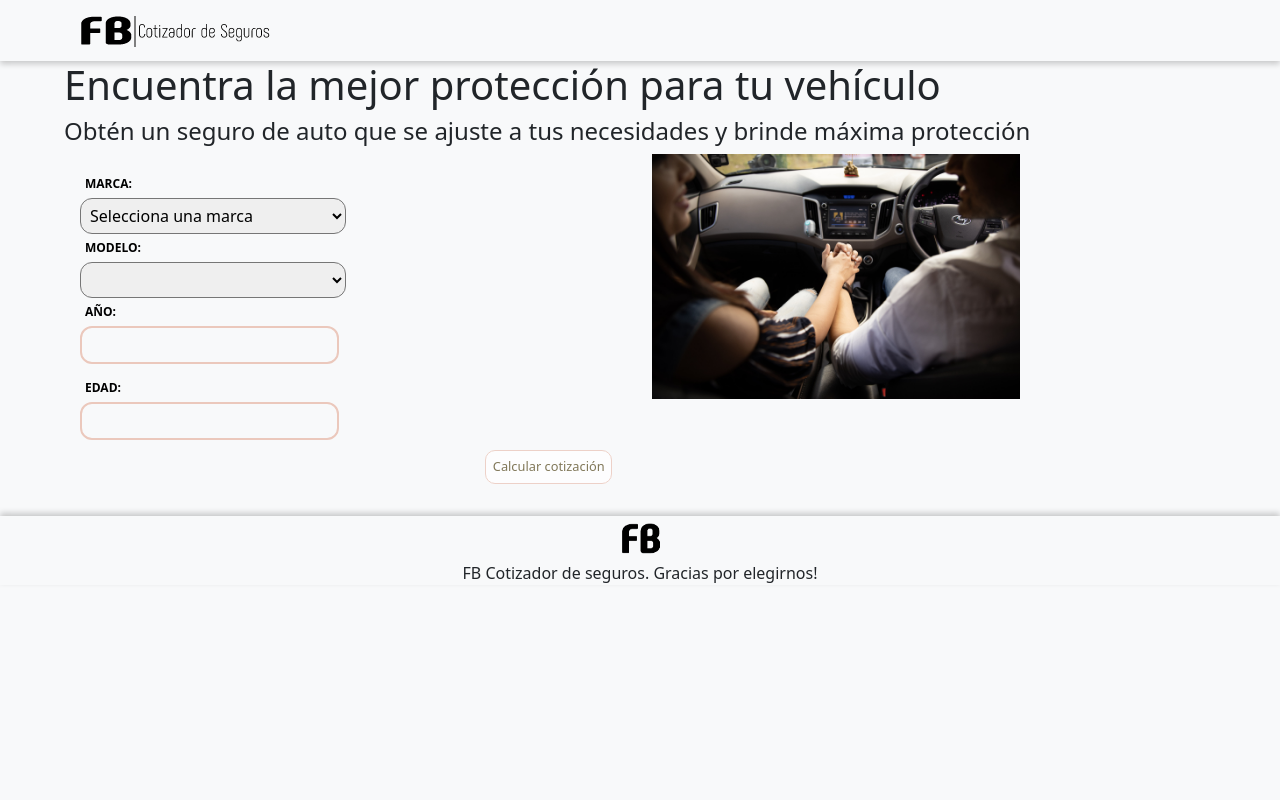
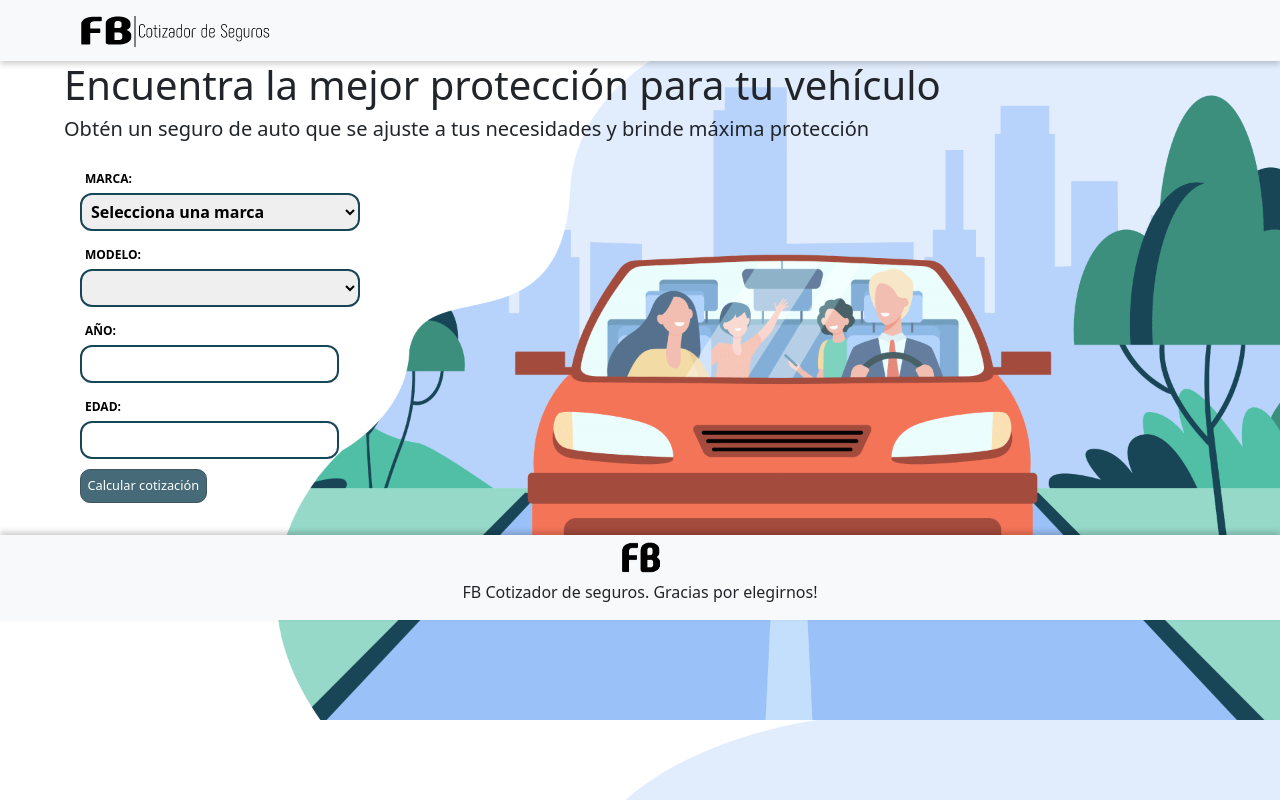
Before and after one commit to flor-barrios/PFJSFlorenciaBarrios, a website: page index.html in a window 1280 px wide. Drawn offline with Linux system fonts and the light colour scheme.

Commit message:
Cambiando Html

```diff
--- a/index.html
+++ b/index.html
@@ -8,6 +8,7 @@
     <link rel="stylesheet" href="./css/bootstrap.css">
     <link rel="stylesheet" href="./css/estilos.css">
 </head>
+
 <body>
   <nav class="navbar bg-light">
     <div class="container-fluid contenedor">
@@ -19,10 +20,8 @@
 
   <div class="contenedor">
     <h1>Encuentra la mejor protección para tu vehículo</h1>
-    <h4>Obtén un seguro de auto que se ajuste a tus necesidades y brinde máxima protección</h4>
+    <h5>Obtén un seguro de auto que se ajuste a tus necesidades y brinde máxima protección</h5>
 
-    <div class="row" id="mapaarriba">
-      <div class="col-sm-6">
     <form>
       <div class="parte1">
         <label for="marca">Marca:</label>
@@ -55,12 +54,6 @@
     </form>
 
     <p id="resultado"></p>
-      </div>
-
-      <div class="col-sm-4">
-        <img src="./img/familiaauto.jpg" alt="familia en un auto" class="fotofamilia">
-      </div>
-    </div>
 
   </div>
 
@@ -68,8 +61,7 @@
     <div class="contenedor">
        <a href="index.html" id="logofinal"><img src="./img/logo-letras.gif" height="45" width="45" alt="Cotizador de seguros"></a>
        <p>
-           FB Cotizador de seguros.
-           Gracias por elegirnos!
+           FB Cotizador de seguros. Gracias por elegirnos!
        </p>
     </div>
   </footer>
--- a/script.js
+++ b/script.js
@@ -42,6 +42,7 @@ function cargarModelos() {
 
   const modeloSelect = document.getElementById("modelo");
   modeloSelect.innerHTML = "<option value=''>Selecciona un modelo</option>";
+
 
   for (let i = 0; i < modelos.length; i++) {
     const modelo = modelos[i];
--- a/scss/estilos.scss
+++ b/scss/estilos.scss
@@ -4,7 +4,9 @@
 }
 
 body{
-    background: #f8f9fa;
+    background-color: white;
+    background-image: url(../img/fondo.gif);
+    background-size: cover;
 }
 
 .contenedor{
@@ -21,6 +23,10 @@ nav{
 footer{
     text-align: center;
     box-shadow: 0px -3px 6px #0003;
+    background-color: #f8f9fa;
+    position: absolute;
+    width: 100%;
+    /*bottom: 0; mediaqueri para despues, celu no hace falta*/
 }
 
 form{
@@ -41,12 +47,15 @@ form{
     select{
         border-radius: 12px;
         padding: 5px;
-        width: 50%;
+        width: 25%;
+        margin-bottom: 10px;
+        border: 2px solid #184656;
+        font-weight: bold;
     }
 
 
     #modelo{
-        width: 50%;
+        width: 25%;
     }
 
     input{
@@ -54,28 +63,27 @@ form{
         padding: 5px;
         margin-bottom: 10px;
         border-radius: 12px;
-        border: 2px solid #ebc8bc;
+        border: 2px solid #184656;
         font-weight: bold;
 
         input:hover{
-            background-color:  #ebc8bc;
+            background-color:  #184656;
         }
 
         input ::placeholder{
-            color: #ebc8bc;
+            color: #184656;
             font-size: 14px;
         }
     }
 
     button{
         text-decoration: none;
-        color: #645832;
-        border: 1px solid #ebc8bc;
-        background-color: white;
+        color: white;
+        border: 1px solid #0f2b35;
+        background-color: #184656;
         border-radius: 10px;
         padding: 0.5em;
         display: flex;
-        float: right;
         text-shadow: none;
         opacity: 0.8;
         transition: all 0.2s;
@@ -87,7 +95,3 @@ form{
     }
 
 }
-
-.fotofamilia{
-    width: 100%;
-}
```
Also changed, not shown: css/estilos.css, img/fondo.gif (added), 1 other file. Lines whose indentation alone changed are shown as unchanged.
